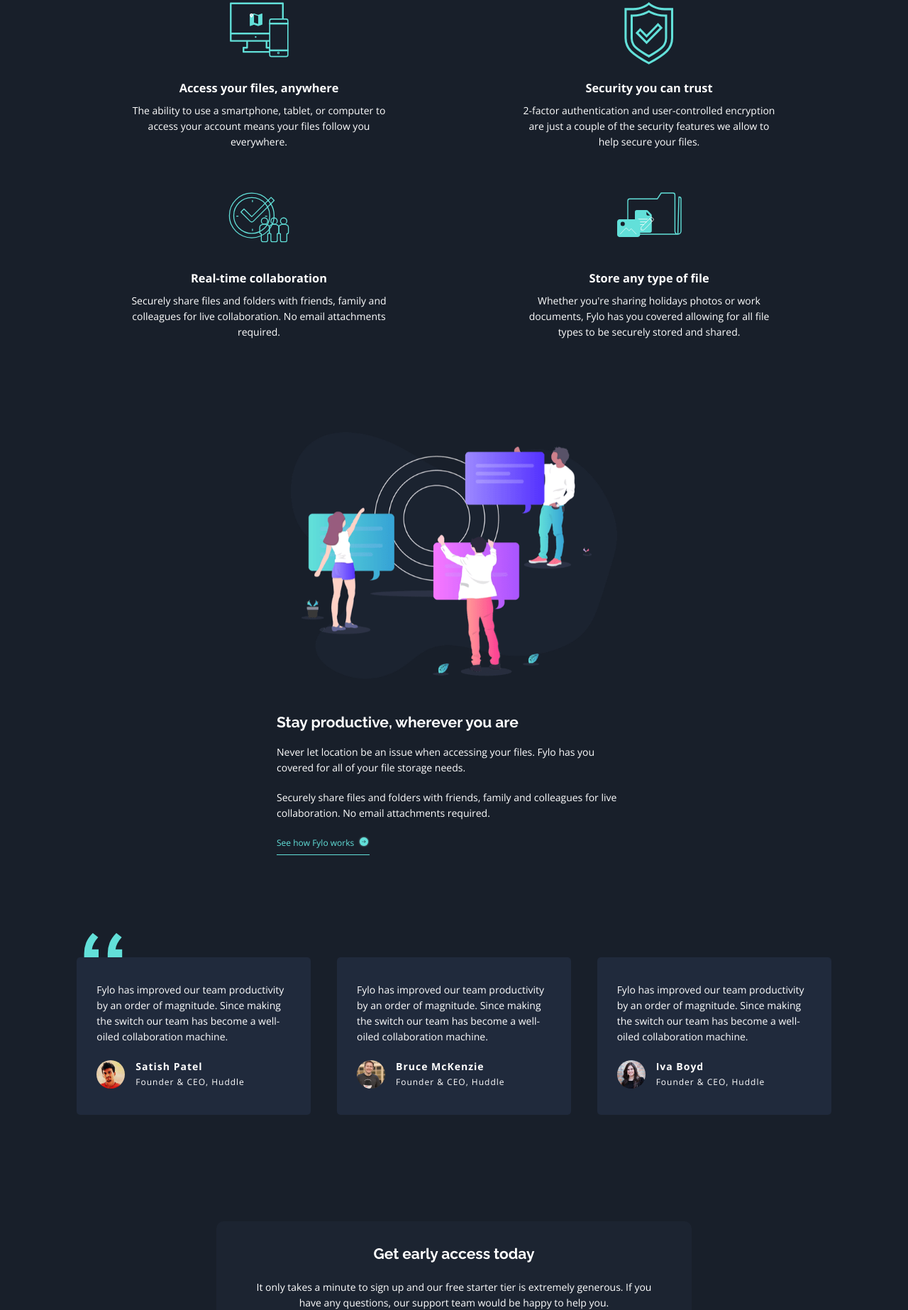
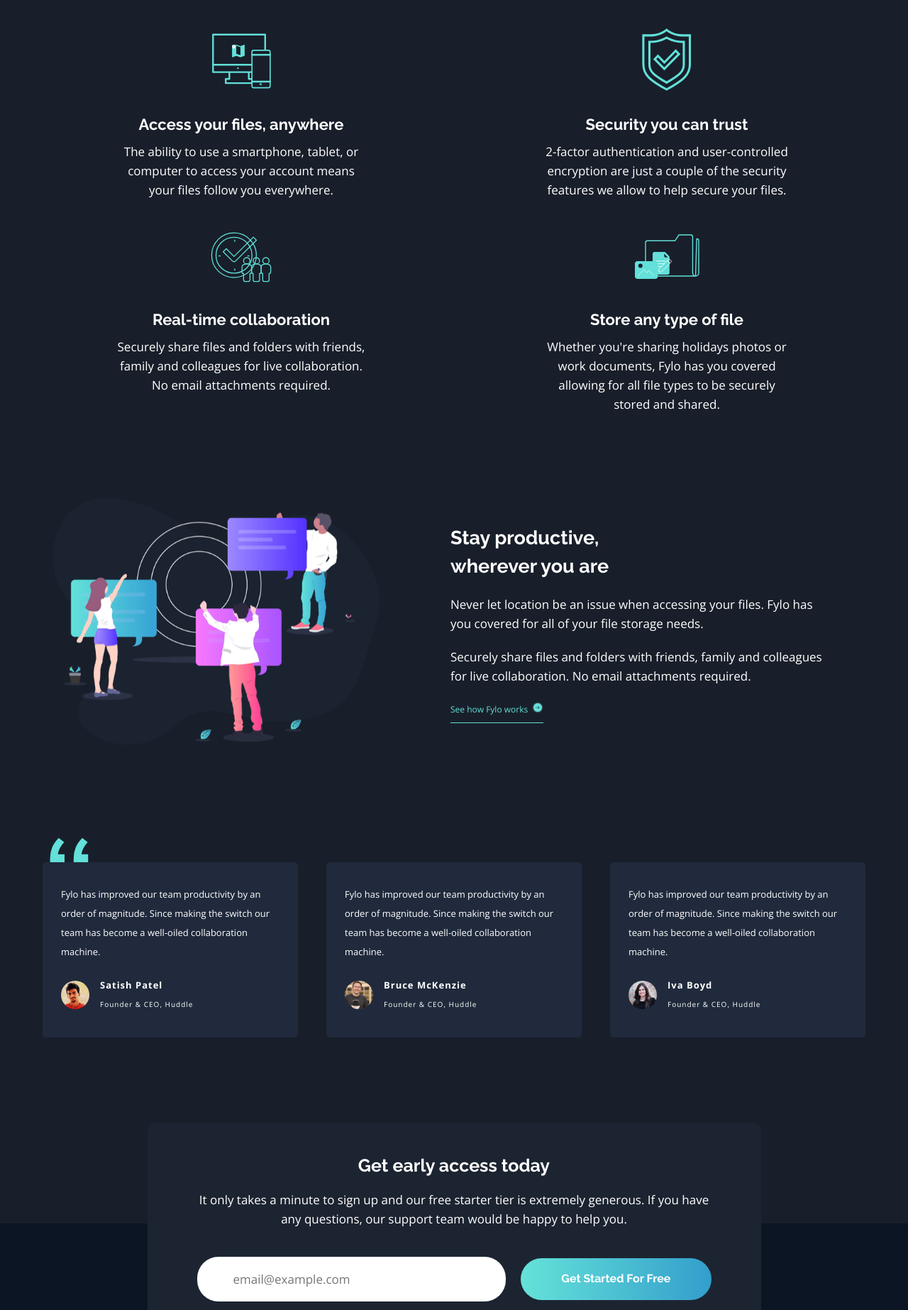
Before and after one commit to yevgalis/fylo-landing-page, a plain HTML site: page index.html in a window 1280 px wide. Shown: the part 954-2800 px from the top of the page at 71% size. Drawn offline with nearby package versions, Linux system fonts and the light colour scheme.

Commit message:
major redesign

```diff
--- a/css/style.css
+++ b/css/style.css
@@ -33,18 +33,37 @@
   display: inline-block;
   padding: 1em 3em;
   font-family: Raleway;
-  font-size: 1.7rem;
-  line-height: 2.4rem;
   font-weight: 700;
   color: inherit;
   text-align: center;
   border: none;
   border-radius: 50px;
-  background-image: -webkit-gradient(linear, left top, right top, from(#65e2d9), to(#339ecc));
   background-image: linear-gradient(to right, #65e2d9, #339ecc);
 }
 
+.wrapper {
+  max-width: 1440px;
+  margin: 0 auto;
+  padding-left: 2rem;
+  padding-right: 2rem;
+}
+
+@media (min-width: 768px) {
+  body {
+    font-size: 1.7rem;
+    line-height: 2.7rem;
+  }
+
+  .wrapper {
+    padding-left: 4rem;
+    padding-right: 4rem;
+  }
+}
+
+
+/* ======================== */
 /* ======= HEADER ========= */
+/* ======================== */
 .page-header {
   background-color: #1c2431;
 }
@@ -53,24 +72,21 @@
   background-image: url("../img/bg-curvy-mobile.svg");
   background-repeat: no-repeat;
   background-position: center bottom;
-  background-size: 200% 60%;
+  background-size: 170% 60%;
 }
 
 .site-navigation {
-  max-width: 1140px;
-  margin: 0 auto;
+  padding-top: 4rem;
+  padding-bottom: 4rem;
 }
 
 .site-navigation__list {
-  display: -webkit-box;
   display: flex;
   flex-wrap: wrap;
-  -webkit-box-pack: center;
-          justify-content: center;
-  -webkit-box-align: center;
-          align-items: center;
+  justify-content: center;
+  align-items: center;
   margin: 0;
-  padding: 3.5rem 2rem;
+  padding: 0;
   list-style: none;
 }
 
@@ -80,7 +96,13 @@
 
 .site-navigation__item--logo {
   width: 100%;
-  text-align: center;
+}
+
+.site-navigation__logo {
+  display: block;
+  margin: 0 auto;
+  width: 160px;
+  height: 48px;
 }
 
 .site-navigation__link {
@@ -93,17 +115,10 @@
   padding: 0;
 }
 
-.site-navigation__logo {
-  width: 160px; /* 176 */
-  height: 48px; /* 53 */
-}
-
 .intro {
-  max-width: 1140px;
-  margin: 0 auto;
-  padding: 3.5rem 2rem;
+  padding-top: 2rem;
+  padding-bottom: 2rem;
   text-align: center;
-  /* background-color: seagreen; */
 }
 
 .intro__image {
@@ -114,26 +129,24 @@
 
 .intro__title {
   margin: 0 auto;
-  margin-top: 5rem;
-  max-width: 450px;
+  margin-top: 3.5rem;
+  max-width: 600px;
   font-family: Raleway;
-  font-size: 2.7rem;
-  line-height: 4rem;
+  font-size: 2.3rem;
+  line-height: 3.6rem;
 }
 
 .intro__description {
   margin: 0 auto;
-  margin-top: 3.8rem;
+  margin-top: 2rem;
   padding: 0;
-  max-width: 460px;
-  font-size: 1.7rem;
-  line-height: 2.7rem;
+  max-width: 500px;
 }
 
 .intro__start-btn {
-  width: 100%;
-  max-width: 375px;
-  margin-top: 4rem;
+  width: 80%;
+  max-width: 275px;
+  margin-top: 3rem;
 }
 
 @media (min-width: 480px) {
@@ -142,10 +155,12 @@
   }
 
   .site-navigation__item--logo {
-    -webkit-box-flex: 1;
-            flex-grow: 1;
+    flex-grow: 1;
     width: initial;
-    text-align: left;
+  }
+
+  .site-navigation__logo {
+    margin: 0;
   }
 }
 
@@ -158,76 +173,80 @@
     width: 176px;
     height: 53px;
   }
+
+  .intro__title {
+    font-size: 3.4rem;
+    line-height: 4.5rem;
+  }
 }
 
+
+/* ======================== */
 /* ======== MAIN ========== */
+/* ======================== */
 .features {
-  max-width: 1140px;
-  margin: 0 auto;
+  padding-top: 12rem;
+  padding-bottom: 12rem;
 }
 
 .features__list {
   margin: 0;
-  padding: 3.5rem 2rem;
+  padding: 0;
   text-align: center;
   list-style: none;
 }
 
 .features__item {
-  padding-top: 11rem;
+  padding-top: 12rem;
 }
 
 .features__item:not(:first-child) {
-  margin-top: 8rem;
+  margin-top: 9rem;
 }
 
 .features__item--access {
   background-image: url("../img/icon-access-anywhere.svg");
   background-repeat: no-repeat;
-  background-position: center top;
+  background-position: 50% 7px;
   background-size: 83px 78px;
 }
 
 .features__item--security {
   background-image: url("../img/icon-security.svg");
   background-repeat: no-repeat;
-  background-position: center top;
+  background-position: 50% 0;
   background-size: 70px 88px;
 }
 
 .features__item--collaboration {
   background-image: url("../img/icon-collaboration.svg");
   background-repeat: no-repeat;
-  background-position: center top;
+  background-position: 50% 12px;
   background-size: 86px 71px;
 }
 
 .features__item--store {
   background-image: url("../img/icon-any-file.svg");
   background-repeat: no-repeat;
-  background-position: center top;
+  background-position: 50% 15px;
   background-size: 91px 64px;
 }
 
 .features__title {
   margin: 0;
+  font-family: Raleway;
+  font-size: 1.7rem;
+  line-height: 2.5rem;
 }
 
 .features__description {
   margin: 0 auto;
   margin-top: 1rem;
-  max-width: 320px;
 }
 
 .location {
-  max-width: 1140px;
-  margin: 0 auto;
-  padding: 3.5rem 2rem;
-}
-
-.location__content {
-  max-width: 500px;
-  margin: 0 auto;
+  padding-top: 3.5rem;
+  padding-bottom: 3.5rem;
 }
 
 .location__image {
@@ -238,10 +257,17 @@
   margin: 0 auto;
 }
 
+.location__content {
+  max-width: 500px;
+  margin: 0 auto;
+}
+
 .location__title {
   margin: 0;
   margin-top: 5rem;
   font-family: Raleway;
+  font-size: 1.7rem;
+  line-height: 2.5rem;
 }
 
 .location__text {
@@ -253,9 +279,9 @@
   position: relative;
   display: inline-block;
   margin-top: 2rem;
-  padding-right: 22px;
+  padding-right: 2.2rem;
   font-size: 1.2rem;
-  color: #62E0D9;
+  color: #62e0d9;
 }
 
 .location__link::before {
@@ -265,13 +291,13 @@
   left: 0;
   width: 100%;
   height: 1px;
-  background-color: #62E0D9;
+  background-color: #62e0d9;
 }
 
 .location__link::after {
   content: "";
   position: absolute;
-  top: 1px;
+  top: 3px;
   right: 0;
   width: 1.6rem;
   height: 1.6rem;
@@ -279,10 +305,8 @@
 }
 
 .feedback {
-  max-width: 1140px;
-  margin: 0 auto;
   margin-top: 8rem;
-  padding: 3.5rem 2rem;
+  padding: 5rem 2rem;
 }
 
 .feedback__item {
@@ -290,8 +314,10 @@
   max-width: 375px;
   margin: 0 auto;
   padding: 2.5em 2em;
+  font-size: 1.1rem;
   border-radius: 5px;
   background-color: #202a3c;
+  /* box-shadow: aliceblue; */
 }
 
 .feedback__item:first-child::before {
@@ -312,15 +338,12 @@
 
 .feedback__content {
   margin: 0;
-  padding: 0;
 }
 
 .feedback__footer {
-  display: -webkit-box;
   display: flex;
   flex-wrap: wrap;
-  -webkit-box-align: center;
-          align-items: center;
+  align-items: center;
   margin-top: 2rem;
 }
 
@@ -346,39 +369,33 @@
 }
 
 .feedback__author-job-title {
-  font-size: 1.2rem;
+  font-size: 1rem;
 }
 
 .sign-up {
   position: relative;
-  max-width: 1140px;
+  max-width: 865px;
   margin: 0 auto;
-  margin-top: 8rem;
-  padding: 3.5rem 2rem;
-}
-
-.sign-up__wrapper {
-  max-width: 670px;
-  margin: 0 auto;
-  padding: 2.5em 2em;
+  margin-top: 7rem;
+  padding: 4rem 2.5rem;
   text-align: center;
   background-color: #1c2431;
   border-radius: 10px;
 }
 
 .sign-up__title {
+  margin: 0;
   font-family: Raleway;
-  margin: 0 auto;
+  font-size: 1.7rem;
+  line-height: 2.5rem;
 }
 
 .sign-up__content {
-  max-width: 560px;
   margin: 0 auto;
-  margin-top: 2.5rem;
+  margin-top: 1.5rem;
 }
 
 .sign-up__form {
-  max-width: 560px;
   margin: 0 auto;
   margin-top: 3rem;
 }
@@ -386,94 +403,193 @@
 .sign-up__input {
   display: block;
   width: 100%;
-  padding: 1.4em 3em;
+  padding: 1.3em 3em;
   border: none;
   border-radius: 30px;
 }
 
 .sign-up__btn {
   width: 100%;
-  margin-top: 3rem
+  margin-top: 2.5rem;
+  padding-top: 1.3em;
+  padding-bottom: 1.3em;
 }
 
 @media (min-width: 768px) {
+  .features {
+    padding-bottom: 5rem;
+  }
+
   .features__list {
-    margin: 0;
-    display: -webkit-box;
     display: flex;
     flex-wrap: wrap;
   }
 
   .features__item {
     width: 50%;
-    padding-bottom: 6rem;
-    padding-left: 3rem;
-    padding-right: 3rem;
+    padding-bottom: 2em;
+    padding-left: 2em;
+    padding-right: 2em;
   }
 
   .features__item:not(:first-child) {
     margin-top: 0;
   }
 
+  .features__title {
+    font-size: 2.2rem;
+    line-height: 3rem;
+  }
+
   .features__description {
     max-width: 360px;
   }
 
-  .feedback {
-    display: -webkit-box;
+  .location {
     display: flex;
     flex-wrap: wrap;
+    align-items: center;
+  }
+
+  .location__image {
+    width: 50%;
+  }
+
+  .location__content {
+    width: 50%;
+    max-width: initial;
+    padding: 2rem 3rem;
+  }
+
+  .location__title {
+    max-width: 250px;
+    margin-top: 0;
+    font-size: 2.7rem;
+    line-height: 4rem;
+  }
+
+  .feedback {
+    display: flex;
+    flex-wrap: wrap;
+    justify-content: space-around;
+    padding-left: 0;
+    padding-right: 0;
   }
 
   .feedback__item {
+    margin: 0;
     width: 30%;
+    font-size: 1.3rem;
   }
 
   .feedback__item:not(:first-child) {
     margin-top: 0;
   }
+
+  .feedback__footer {
+    text-align: center;
+  }
+
+  .feedback__photo {
+    margin: 0 auto;
+  }
+
+  .feedback__author {
+    width: 100%;
+    margin-top: 1rem;
+  }
+
+  .sign-up {
+    padding-left: 7rem;
+    padding-right: 7rem;
+  }
+
+  .sign-up__title {
+    font-size: 2.5rem;
+    line-height: 4rem;
+  }
+
+  .sign-up__btn {
+    padding-left: 2.5rem;
+    padding-right: 2.5rem;
+    font-size: 1.6rem;
+  }
 }
 
+@media (min-width: 875px) {
+  .feedback__footer {
+    text-align: left;
+  }
+
+  .feedback__photo {
+    margin: 0;
+    margin-right: 1.5rem;
+  }
+
+  .feedback__author {
+    width: initial;
+    margin-top: 0;
+  }
+
+  .sign-up__form {
+    display: flex;
+    flex-wrap: wrap;
+    justify-content: space-between;
+    align-items: center;
+    margin-top: 4rem;
+  }
+
+  .sign-up__input {
+    width: 60%;
+  }
+
+  .sign-up__btn {
+    width: 37%;
+    margin-top: 0;
+    margin-left: 1rem;
+  }
+}
+
+
+/* ======================== */
 /* ======= FOOTER ========= */
+/* ======================== */
 .page-footer {
-  margin-top: -23rem;
-  padding: 28rem 2rem 3.5rem;
+  margin-top: -19rem;
+  padding-top: 28rem;
+  padding-bottom: 3.5rem;
   background-color: #0b1523;
   z-index: -100;
 }
 
 .page-footer__logo {
-  width: 160px; /* 176 */
-  height: 48px; /* 53 */
+  width: 160px;
+  height: 48px;
   margin-left: 1.2rem;
 }
 
 .page-footer__contacts {
   margin-top: 3rem;
+  margin-bottom: 8.5rem;
 }
 
 .page-footer__links {
-  margin-top: 6rem;
+  margin-top: 5rem;
 }
 
 .page-footer__social {
-  margin-top: 8rem;
+  margin-top: 9rem;
 }
 
 .page-footer__attribution {
-  margin-top: 5rem;
+  margin-top: 2rem;
 }
-
-/* .contacts {
-  background-color: red;
-} */
 
 .contacts__location,
 .contacts__phone,
 .contacts__email {
   position: relative;
   padding-left: 4rem;
-  /* background-color: seagreen; */
 }
 
 .contacts__location {
@@ -526,10 +642,6 @@
   font-size: 1.7rem;
 }
 
-/* .useful-links__item {
-  background-color: seagreen;
-} */
-
 .useful-links__item:not(:first-child) {
   margin-top: 1.5rem;
 }
@@ -542,12 +654,10 @@
   padding: 0;
   list-style: none;
   text-align: center;
-  /* background-color: seagreen; */
 }
 
 .social__item {
   display: inline-block;
-  /* background-color: red; */
 }
 
 .social__item:not(:first-child) {
@@ -555,18 +665,60 @@
 }
 
 .social__icon {
-  width: 40px;
-  height: 40px;
+  width: 35px;
+  height: 35px;
 }
 
 .attribution {
   margin: 0;
-  font-size: 10px;
+  font-size: 0.8rem;
   text-align: center;
 }
 
 .attribution__link {
   color: #3e52a3;
+}
+
+@media (min-width: 768px) {
+  /* .page-footer {
+    display: flex;
+    flex-wrap: wrap;
+    align-items: flex-start;
+  } */
+
+  .page-footer__logo {
+    width: 176px;
+    height: 53px;
+  }
+
+  /* .page-footer__contacts {
+    margin-top: 3rem;
+    margin-bottom: 8.5rem;
+  }
+
+  .contacts__location,
+  .contacts__phone,
+  .contacts__email {
+    position: relative;
+    padding-left: 4rem;
+  }
+
+  .contacts__location {
+    margin: 0;
+  }
+
+  .contacts__phone,
+  .contacts__email {
+    display: block;
+    margin-top: 2rem;
+    color: inherit;
+  } */
+}
+
+@media (min-width: 875px) {
+  .page-footer {
+    margin-top: -15rem;
+  }
 }
 
 .visually-hidden {
@@ -577,8 +729,6 @@
   border: 0;
   padding: 0;
   white-space: nowrap;
-  -webkit-clip-path: inset(100%);
-          clip-path: inset(100%);
   clip: rect(0 0 0 0);
   overflow: hidden;
 }
--- a/index.html
+++ b/index.html
@@ -12,6 +12,7 @@
 <body>
 
   <header class="page-header page-header--curvy">
+    <div class="wrapper">
       <nav class="page-header__navigation site-navigation">
         <ul class="site-navigation__list">
           <li class="site-navigation__item site-navigation__item--logo">
@@ -33,16 +34,20 @@
           </li>
         </ul>
       </nav>
+    </div>
 
     <div class="page-header__intro intro">
+      <div class="wrapper">
         <img class="intro__image" src="img/illustration-intro.png" width="280" height="206" alt="storing files">
         <h2 class="intro__title">All your files in one secure location, accessible anywhere.</h2>
         <p class="intro__description">Fylo stores all your most important files in one secure location. Access them wherever you need, share and collaborate with friends family, and co-workers.</p>
         <a class="intro__start-btn btn" href="#">Get Started</a>
       </div>
+    </div>
   </header>
 
   <main>
+    <div class="wrapper">
       <section class="features">
         <h2 class="visually-hidden">Fylo Main Features</h2>
 
@@ -70,7 +75,7 @@
       </section>
 
       <section class="location">
-      <img class="location__image" src="img/illustration-stay-productive.png" alt="People working together">
+        <img class="location__image" src="img/illustration-stay-productive.png" width="280" height="206" alt="People working together">
         <div class="location__content">
           <h2 class="location__title">Stay productive, wherever you are</h2>
           <p class="location__text">Never let location be an issue when accessing your files. Fylo has you covered for all of your file storage needs.</p>
@@ -115,18 +120,18 @@
       </section>
 
       <article class="sign-up">
-      <div class="sign-up__wrapper">
         <h2 class="sign-up__title">Get early access today</h2>
         <p class="sign-up__content">It only takes a minute to sign up and our free starter tier is extremely generous. If you have any questions, our support team would be happy to help you.</p>
         <form action="" class="sign-up__form">
           <input class="sign-up__input" type="text" name="sign-up-email" id="sign-up-email" placeholder="email@example.com">
           <button class="sign-up__btn btn" type="submit">Get Started For Free</button>
         </form>
+      </article>
     </div>
-    </article>
   </main>
 
   <footer class="page-footer">
+    <div class="wrapper">
       <img class="page-footer__logo" src="img/logo.svg" alt="Fylo logo">
 
       <section class="page-footer__contacts contacts">
@@ -175,6 +180,7 @@
           Social Icons by <a class="attribution__link" href="https://iconscout.com/contributors/ibrandify-icons" rel="noopener noreferrer">Ibrandify Icons</a> on <a class="attribution__link" href="https://iconscout.com" rel="noopener noreferrer">Iconscout</a>
         </p>
       </div>
+    </div>
   </footer>
 
 </body>
```
Lines whose indentation alone changed are shown as unchanged.
